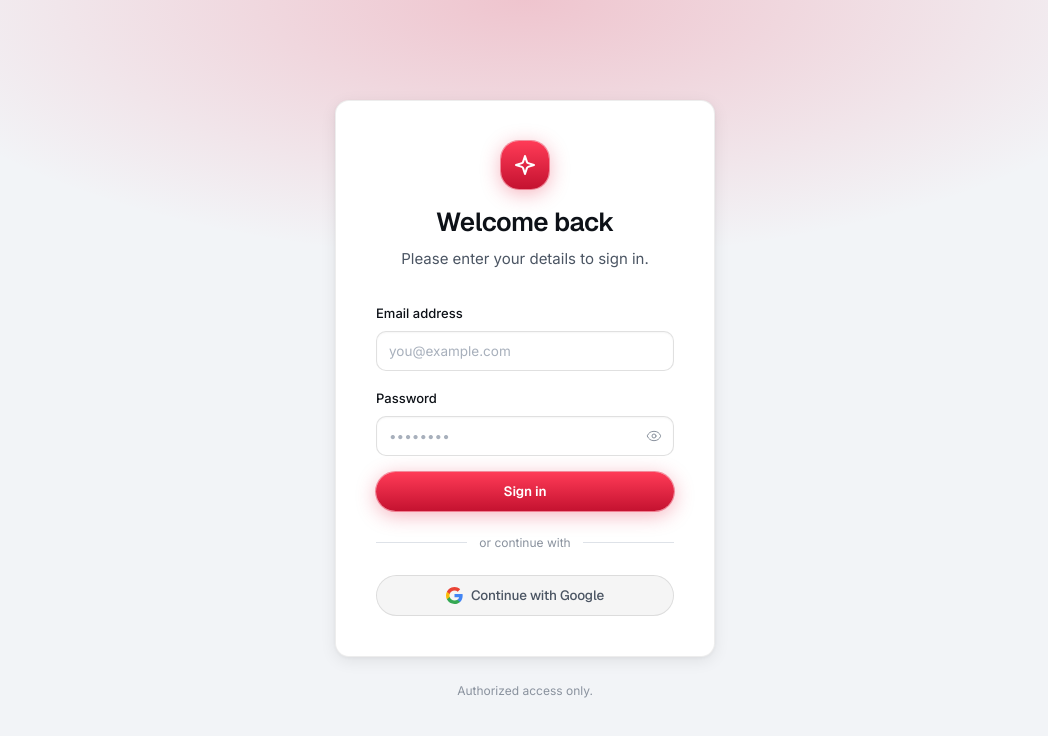
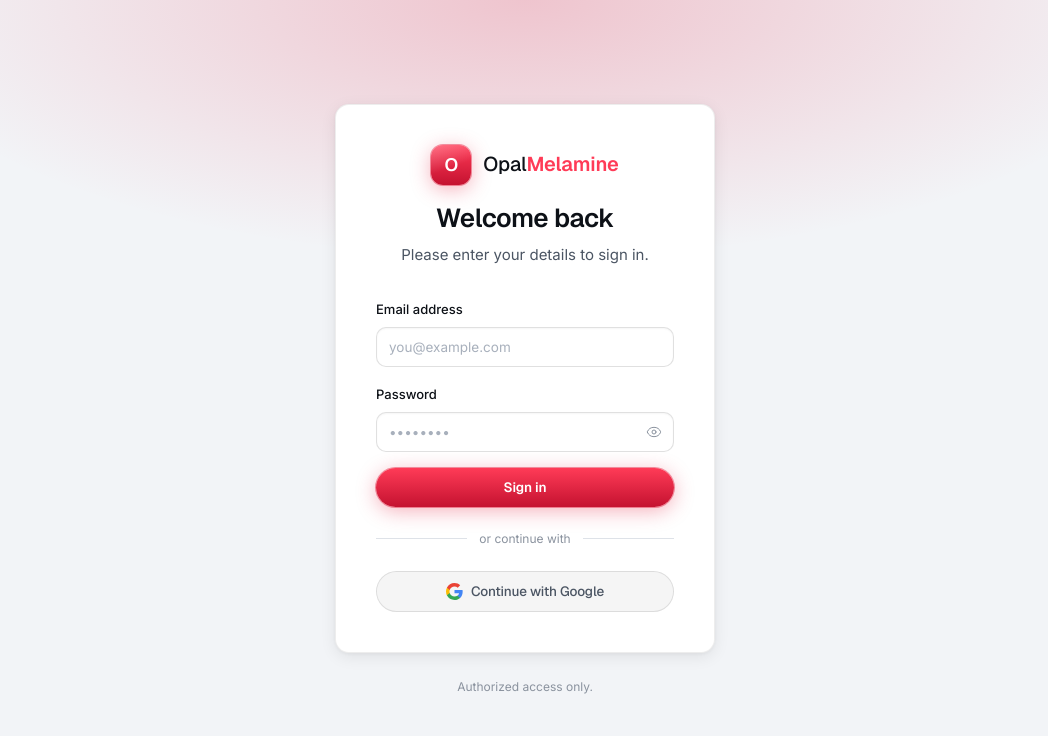
Before and after one commit to ByteCrister/opal-melamine-stock-balancer, a Next.js app: page /signin in a window 1280 px wide. Shown: the top 736 px of the page, without its empty margins (112-1160 px from the left). Built offline with nearby package versions, Linux system fonts and the light colour scheme; no server answers.

Commit message:
feat: add new UI components for sign-in, stock movements, dropdowns, and items

```diff
--- a/src/components/dropdowns/DropdownListTable.tsx
+++ b/src/components/dropdowns/DropdownListTable.tsx
@@ -131,7 +131,7 @@
 
       {/* Actions */}
       <TableCell className="py-3 text-right">
-        <div className="flex items-center justify-end gap-1.5 opacity-0 group-hover:opacity-100 transition-opacity duration-150">
+        <div className="flex items-center justify-end gap-1.5 opacity-100 md:opacity-0 group-hover:opacity-100 focus-within:opacity-100 transition-opacity duration-150">
           <button
             onClick={onEdit}
             className="h-8 w-8 rounded-[7px] flex items-center justify-center transition-colors duration-100"
--- a/src/components/items/ItemsList.tsx
+++ b/src/components/items/ItemsList.tsx
@@ -321,7 +321,7 @@
                       {item.unit}
                     </TableCell>
                     <TableCell className="py-3 text-right">
-                      <div className="flex justify-end gap-1.5 opacity-0 group-hover:opacity-100 transition-opacity duration-150">
+                      <div className="flex justify-end gap-1.5 opacity-100 md:opacity-0 group-hover:opacity-100 focus-within:opacity-100 transition-opacity duration-150">
                         <button
                           onClick={() => router.push(`/items/${item._id}`)}
                           className="h-8 w-8 rounded-[7px] flex items-center justify-center transition-colors duration-100"
--- a/src/components/signin/SignInView.tsx
+++ b/src/components/signin/SignInView.tsx
@@ -16,8 +16,33 @@
 
                     {/* ── Header ──────────────────────────────────────── */}
                     <div className="flex flex-col gap-2 text-center items-center">
-                        <div className="w-12 h-12 mb-2 flex items-center justify-center rounded-xl bg-[linear-gradient(180deg,#FF3B57_0%,#C41230_100%)] shadow-[0_0_0_1px_rgba(227,28,61,0.45),0_4px_20px_rgba(227,28,61,0.35)] text-white">
-                            <svg width="24" height="24" viewBox="0 0 24 24" fill="none" stroke="currentColor" strokeWidth="2" strokeLinecap="round" strokeLinejoin="round"><path d="m12 3-1.912 5.813a2 2 0 0 1-1.275 1.275L3 12l5.813 1.912a2 2 0 0 1 1.275 1.275L12 21l1.912-5.813a2 2 0 0 1 1.275-1.275L21 12l-5.813-1.912a2 2 0 0 1-1.275-1.275L12 3Z"/></svg>
+                        <div className="flex items-center gap-3 mb-2">
+                            <div
+                                className="h-10 w-10 rounded-[12px] flex items-center justify-center relative overflow-hidden shrink-0 transition-shadow duration-200"
+                                style={{
+                                    backgroundImage: "var(--gradient-primary-button)",
+                                    boxShadow: "var(--glow-primary-cta)",
+                                }}
+                            >
+                                <span
+                                    aria-hidden
+                                    className="absolute inset-0"
+                                    style={{
+                                        background: "linear-gradient(160deg, rgba(255,255,255,0.28) 0%, rgba(255,255,255,0) 55%)",
+                                        borderRadius: "inherit",
+                                    }}
+                                />
+                                <span className="relative font-sans font-bold text-[18px] text-white tracking-tight">O</span>
+                            </div>
+                            <span
+                                className="font-sans font-medium text-[20px] tracking-[-0.01em] transition-colors"
+                                style={{ color: "var(--text-primary)" }}
+                            >
+                                Opal
+                                <span className="font-semibold" style={{ color: "var(--color-crimson-400)" }}>
+                                    Melamine
+                                </span>
+                            </span>
                         </div>
                         <h2 className="m-0 tracking-tight">
                             Welcome back
--- a/src/components/stock-movements/BaseStockMovementList.tsx
+++ b/src/components/stock-movements/BaseStockMovementList.tsx
@@ -442,7 +442,7 @@
 
                     {/* Actions */}
                     <TableCell className="py-3 text-right">
-                      <div className="flex justify-end gap-1.5 opacity-0 group-hover:opacity-100 transition-opacity duration-150">
+                      <div className="flex justify-end gap-1.5 opacity-100 md:opacity-0 group-hover:opacity-100 focus-within:opacity-100 transition-opacity duration-150">
                         <button
                           onClick={() => handleEdit(movement)}
                           className="h-8 w-8 rounded-[7px] flex items-center justify-center transition-colors duration-100"
```
